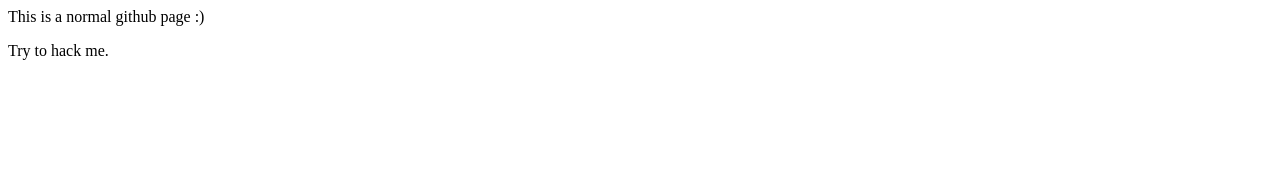
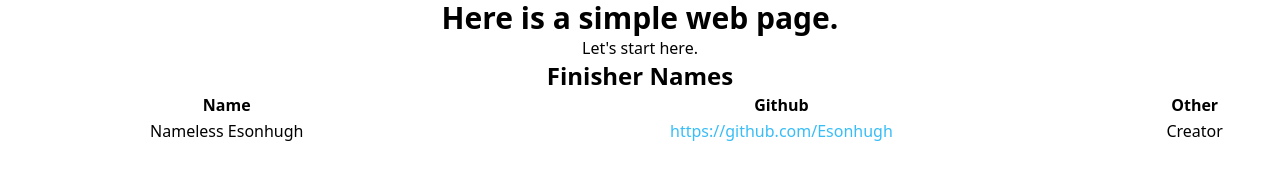
Before and after one commit to ActionOPs/actionops.github.io, a plain HTML site: page index.html in a window 1280 px wide. Drawn offline with nearby package versions, Linux system fonts and the light colour scheme.

Commit message:
update: web demo page

```diff
--- a/index.html
+++ b/index.html
@@ -1,8 +1,48 @@
+<!doctype html>
+<html>
 <head>
-  <title>Here is a demo page</title>
+  <meta charset="UTF-8">
+  <meta name="viewport" content="width=device-width, initial-scale=1.0">
+  <script src="https://cdn.tailwindcss.com"></script>
+  <title> Try Hcak My Account, And leave your name at following table. </title>
 </head>
+<body>
+  <h1 class="text-3xl font-bold text-center">
+    Here is a simple web page.
+  </h1>
+  <p class="text-1xl text-center">Let's start here.</p>
 
-<body>
-  <p> This is a normal github page :) </p>
-  <p> Try to hack me.</p>
+  <h2 class="text-2xl font-bold text-center"> Finisher Names </h2>
+  <div class="justify-center">
+    <table class="table-auto justify-center w-full">
+      <thead>
+        <tr>
+          <th class="text-center">Name</th>
+          <th class="text-center">Github</th>
+          <th class="text-center">Other</th>
+        </tr>
+      </thead>
+      <tbody>
+        <tr>
+          <td class="text-center">Nameless Esonhugh</td>
+          <td class="text-center text-sky-400"><a href="https://github.com/Esonhugh">https://github.com/Esonhugh</a></td>
+          <td class="text-center">Creator</td>
+        </tr>
+        <!--
+            If you hacked, you are able to add your name here.
+        <tr>
+          <td>Witchy Woman</td>
+          <td>The Eagles</td>
+          <td>1972</td>
+        </tr>
+        <tr>
+          <td>Shining Star</td>
+          <td>Earth, Wind, and Fire</td>
+          <td>1975</td>
+        </tr>
+                -->
+      </tbody>
+    </table>
+  </div>
 </body>
+</html>
```
